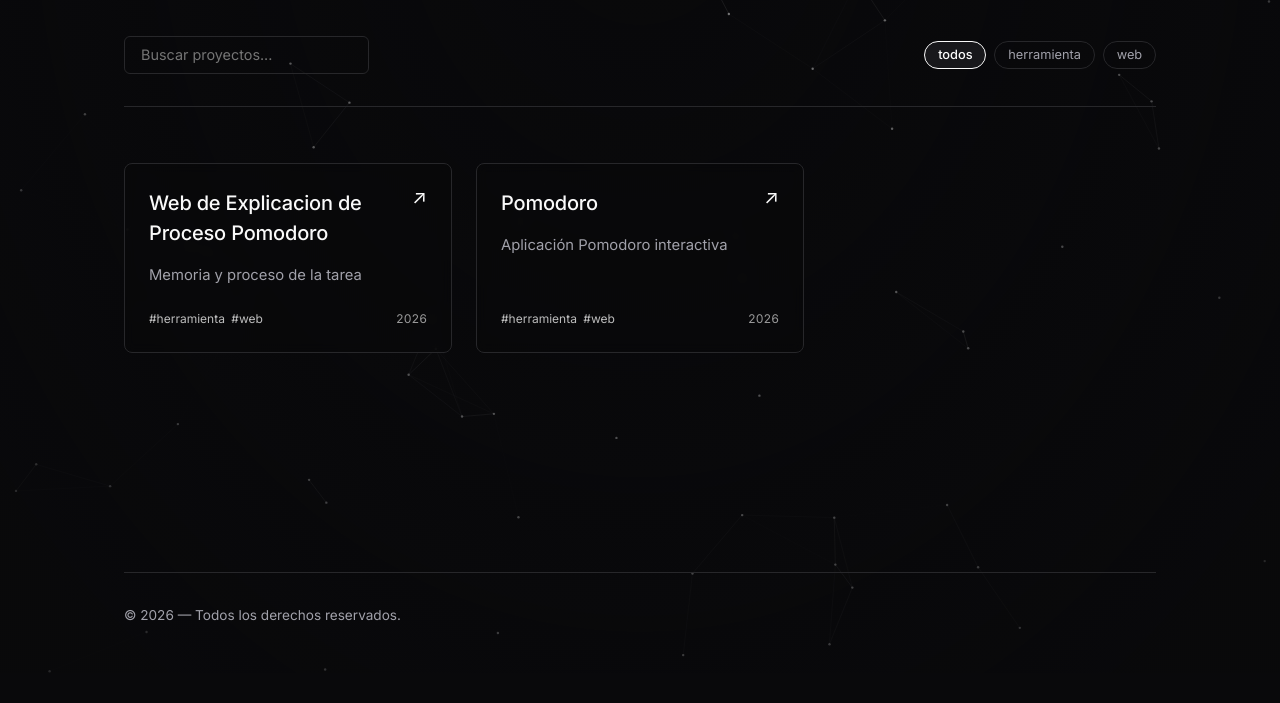
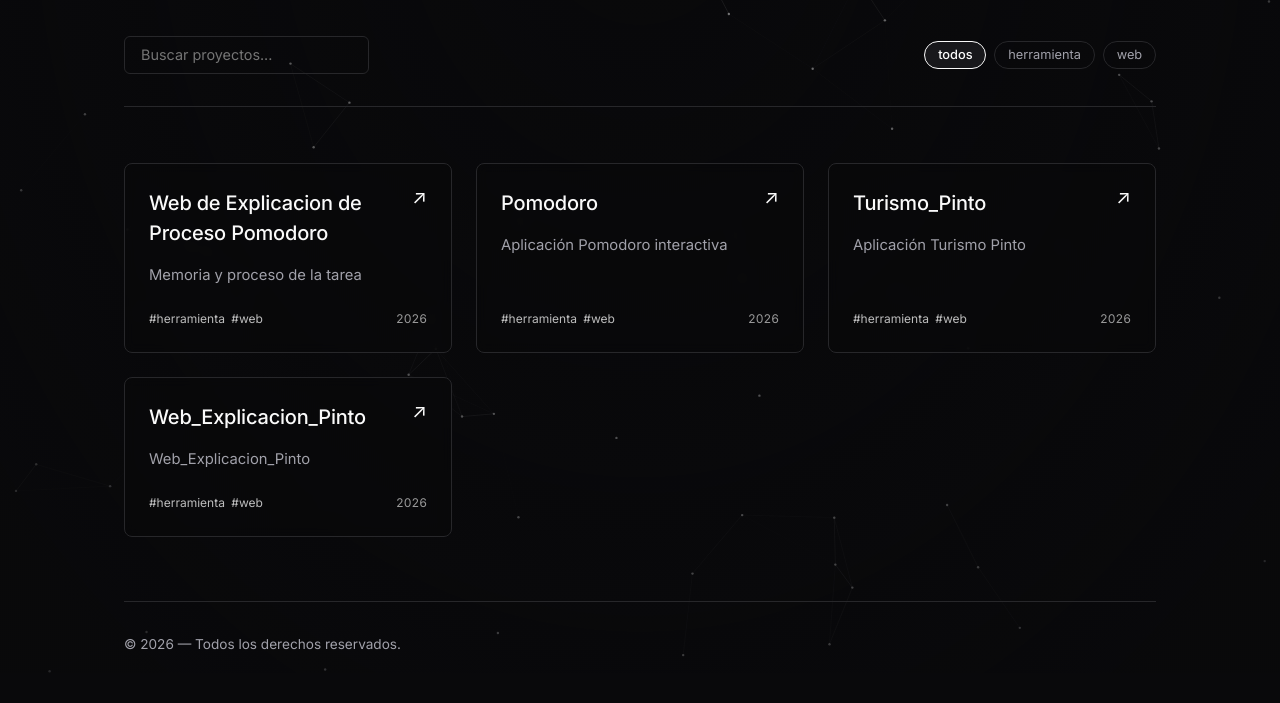
Before and after one commit to ZoruaLCH/2DAM2627ASI_2, a plain HTML site: page index.html in a window 1280 px wide. Shown: the part 127-830 px from the top of the page. Before the commit the page ends 800 px from the top, so only its background shows below. Drawn offline with Linux system fonts and the light colour scheme.

Commit message:
Add new projects to index.html

```diff
--- a/index.html
+++ b/index.html
@@ -495,6 +495,20 @@ const PORTFOLIO_DATA = {
       "url": "https://zorualch.github.io/2DAM2627ASI_2/Pomodoro.html",
       "tags": ["herramienta", "web"],
       "year": 2026
+    },
+        {
+      "title": "Turismo_Pinto",
+      "description": "Aplicación Turismo Pinto",
+      "url": "https://zorualch.github.io/2DAM2627ASI_2/PROTOTIPO%20FINAL/Turismo_en_pinto.html",
+      "tags": ["herramienta", "web"],
+      "year": 2026
+    },
+        {
+      "title": "Web_Explicacion_Pinto",
+      "description": "Web_Explicacion_Pinto",
+      "url": "https://zorualch.github.io/2DAM2627ASI_2/PROTOTIPO%20FINAL/Web_Pinto.html",
+      "tags": ["herramienta", "web"],
+      "year": 2026
     }
   ]
 };
```
